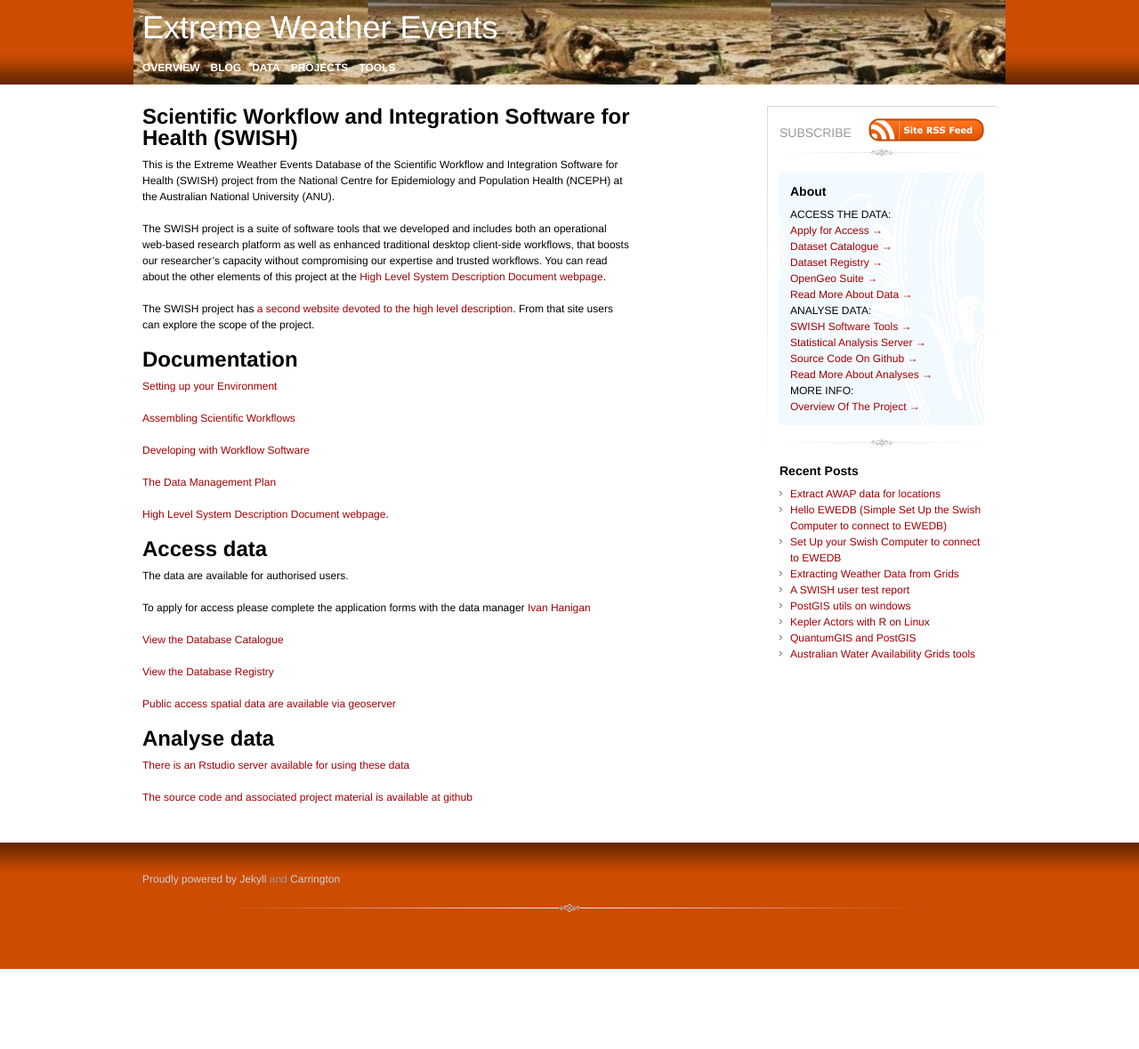
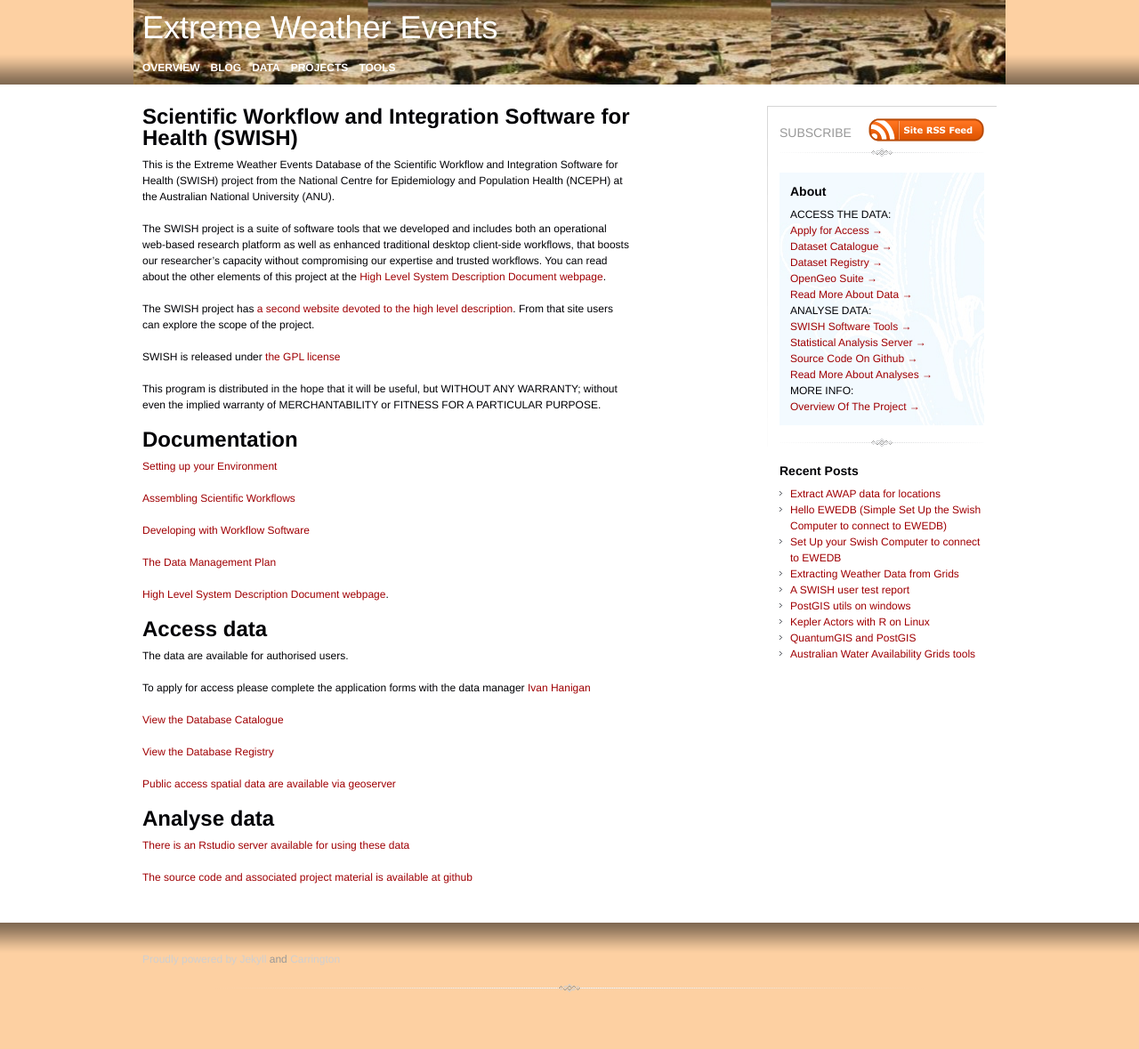
Before and after one commit to swish-climate-impact-assessment/swish-climate-impact-assessment.github.com, a Jekyll site: the page built from about.md, in a window 1280 px wide. Shown: the whole page at 89% size. Built offline with Jekyll 4.4.1, drawn with Linux system fonts in a browser that asks for light colours; nearby versions of some CDN libraries; Markdown is read by kramdown in place of the engine named in the settings; comment, search, counter and statistics services are not loaded; before the commit the page ends 1089 px from its top, so only the background shows below that.

Commit message:
mod colour and add GPL blurb to about

```diff
--- a/about.md
+++ b/about.md
@@ -11,6 +11,11 @@
 
 The SWISH project has [a second website devoted to the high level description](http://swish-climate-impact-assessment.blogspot.com.au/). From that site users can explore the scope of the project.
 
+SWISH is released under [the GPL license](http://www.opensource.org/licenses/gpl-license.php)
+
+This program is distributed in the hope that it will be useful, but
+WITHOUT ANY WARRANTY; without even the implied warranty of
+MERCHANTABILITY or FITNESS FOR A PARTICULAR PURPOSE.
 
 # Documentation
 
--- a/stylesheets/screen.css
+++ b/stylesheets/screen.css
@@ -455,7 +455,7 @@
 	width: 960px;
 }
 #header {
-	background-color: #CC4C02;
+	background-color: #FDD0A2;
 	background-repeat:repeat-x;
 	background-position:left bottom;
 	color: #CCECE6;
@@ -534,7 +534,7 @@
 	margin-right:12px;
 }
 #footer {
-	background-color: #CC4C02;
+	background-color: #FDD0A2;
 	background-repeat:repeat-x;
 	background-position:left top;
 	clear: both;
```
